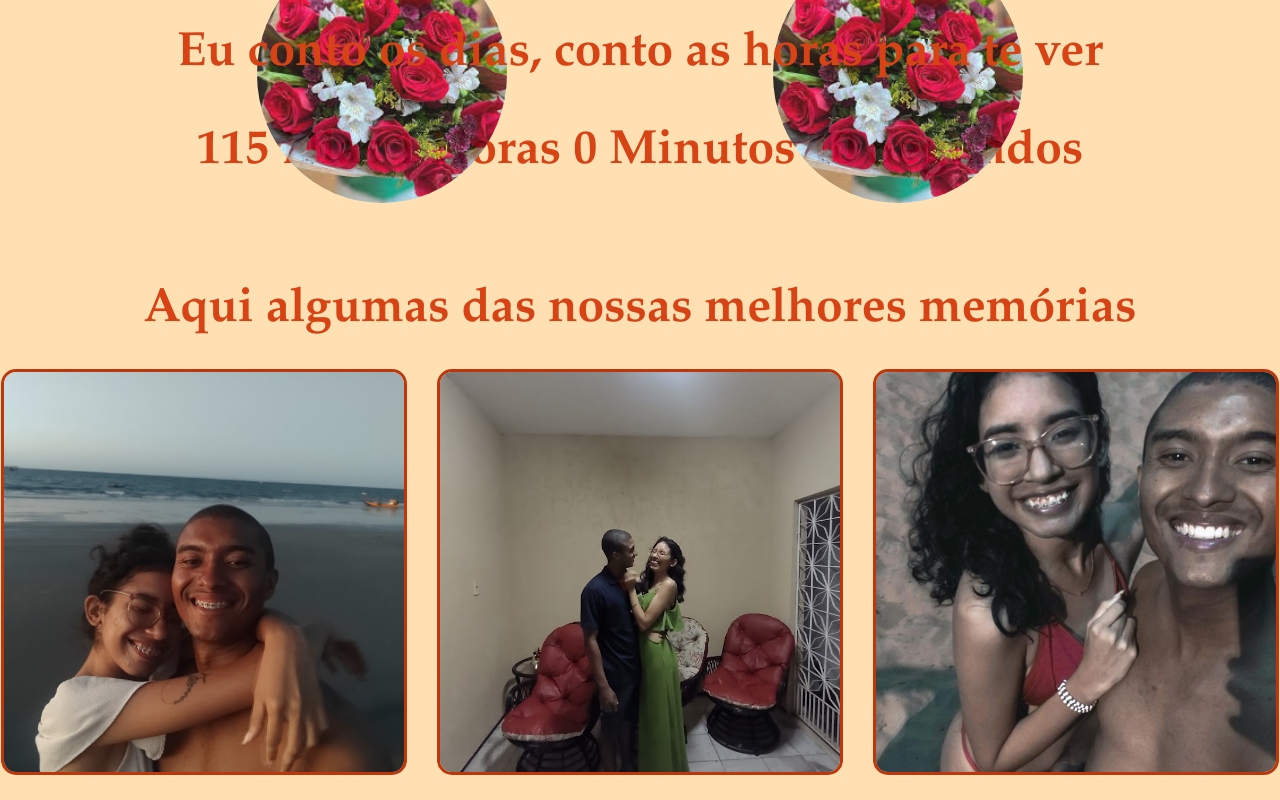
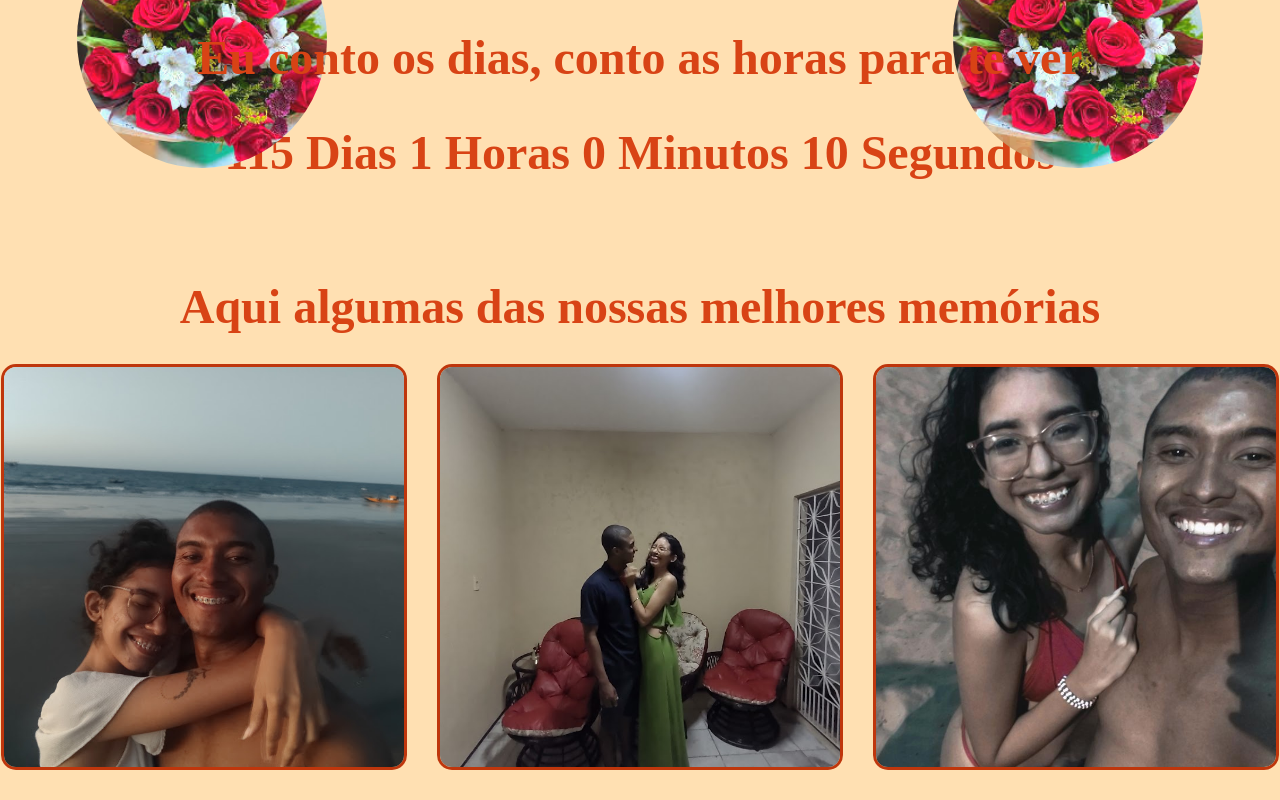
Before and after one commit to EmanuelMSAraujo/contagemregressivaamor, a plain HTML site: page index.html in a window 1280 px wide. Drawn offline with Linux system fonts and the light colour scheme.

Commit message:
Update styles.css

```diff
--- a/styles.css
+++ b/styles.css
@@ -3,7 +3,7 @@ html, body {
     margin: 0;
     padding: 0;
     height: 100%;
-    font-family: 'Garamond', serif;
+    font-family: 'Brush Script', serif;
     background-color: #FC9292;
     color: #BF360C;
     overflow: hidden; /* Evita barras de rolagem */
@@ -31,22 +31,24 @@ html, body {
 /* Imagens das flores */
 .flor-topo-esquerdo {
     position: absolute;
-    top: -80px; /* Mais afastada do topo */
-    right: 80px; /* Mais afastada da borda esquerda */
-    width: 250px; /* Aumentei o tamanho */
+    top: -120px; /* Ajuste conforme necessário */
+    left: -120px; /* Mais próximo da borda esquerda */
+    width: 250px;
     z-index: 1;
-    border-radius: 50%; /* Bordas arredondadas */
-    opacity: 0.9; /* Leve transparência para um efeito mais natural */
+    border-radius: 50%;
+    filter: brightness(1.1) saturate(1.2);
+    opacity: 0.9;
 }
 
 .flor-topo-direito {
     position: absolute;
-    top: -80px; /* Mais afastada do topo */
-    left: 80px; /* Mais afastada da borda direita */
-    width: 250px; /* Aumentei o tamanho */
+    top: -120px; /* Ajuste conforme necessário */
+    right: -120px; /* Mais próximo da borda direita */
+    width: 250px;
     z-index: 1;
-    border-radius: 50%; /* Bordas arredondadas */
-    opacity: 0.9; /* Leve transparência para um efeito mais natural */
+    border-radius: 50%;
+    filter: brightness(1.1) saturate(1.2);
+    opacity: 0.9;
 }
 
 /* Título */
```
